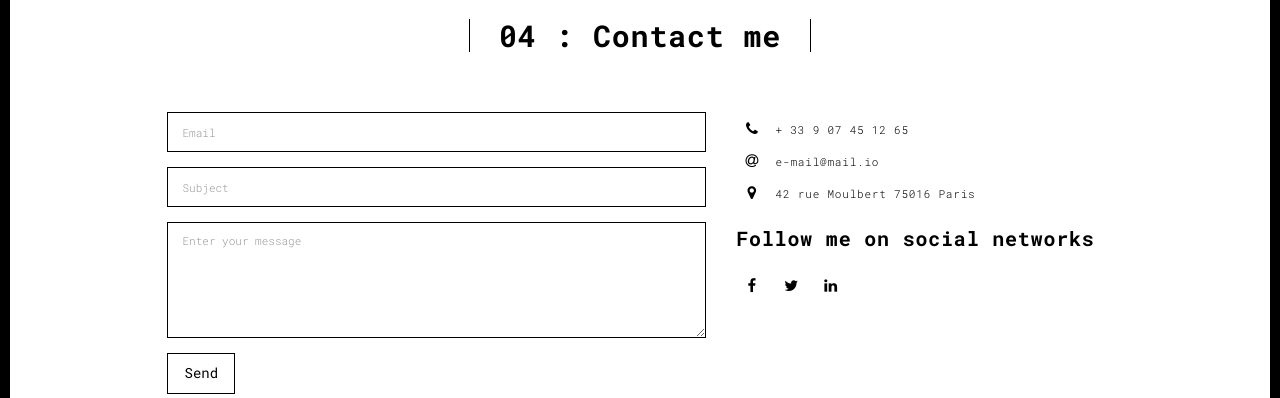
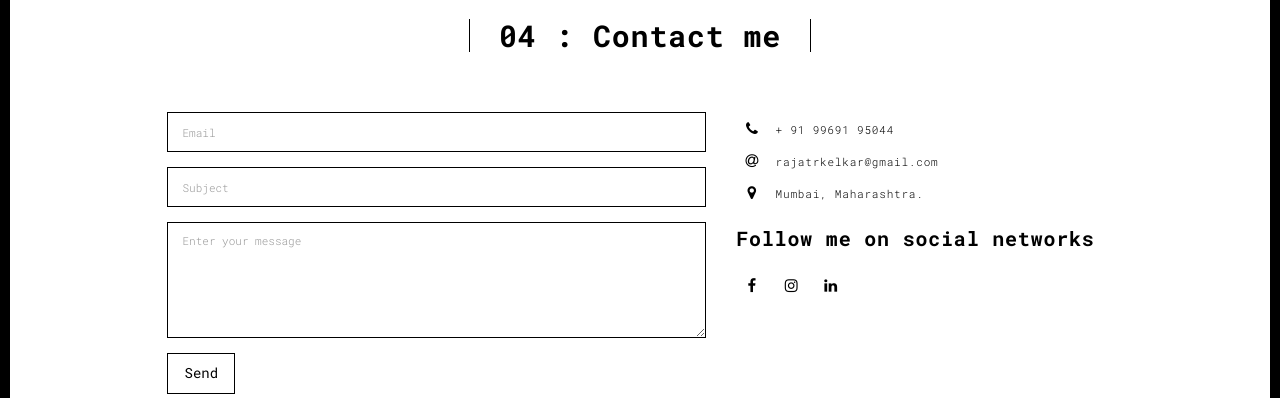
Before and after one commit to rajatrkelkar/portfo, a Flask app: page /contact.html in a window 1280 px wide. Shown: the part 90-488 px from the top of the page. Run offline with Flask 2, Linux system fonts and the light colour scheme; some libraries are stand-ins or nearby versions.

Commit message:
Update contact.html

```diff
--- a/templates/contact.html
+++ b/templates/contact.html
@@ -80,29 +80,29 @@
                           <span class="fa-icon">
                             <i class="fa fa-phone" aria-hidden="true"></i>
                           </span>
-                          + 33 9 07 45 12 65
+                          + 91 99691 95044
                         </li>
                         <li>
                           <span class="fa-icon">
                             <i class="fa fa-at" aria-hidden="true"></i>
                           </span>
-                          e-mail@mail.io
+                          rajatrkelkar@gmail.com
                         </li>
                         <li>
                           <span class="fa-icon">
                             <i class="fa fa fa-map-marker" aria-hidden="true"></i>
                           </span>
-                          42 rue Moulbert 75016 Paris
+                          Mumbai, Maharashtra.
                         </li>
                       </ul>
                       <h3>Follow me on social networks</h3>
-                      <a href="http://www.facebook.com" title="" class="fa-icon">
+                      <a href="http://www.facebook.com/rajat.kelkar.14" title="" class="fa-icon">
                         <i class="fa fa-facebook"></i>
                       </a>
-                      <a href="http://www.twitter.com" title="" class="fa-icon">
-                        <i class="fa fa-twitter"></i>
+                      <a href="http://www.instagram.com/heisenberg_rrk" title="" class="fa-icon">
+                        <i class="fa fa-instagram"></i>
                       </a>
-                      <a href="http://www.linkedin.com" title="" class="fa-icon">
+                      <a href="http://www.linkedin.com/in/rajat-kelkar-31977a14a" title="" class="fa-icon">
                         <i class="fa fa-linkedin"></i>
                       </a>
 
```
